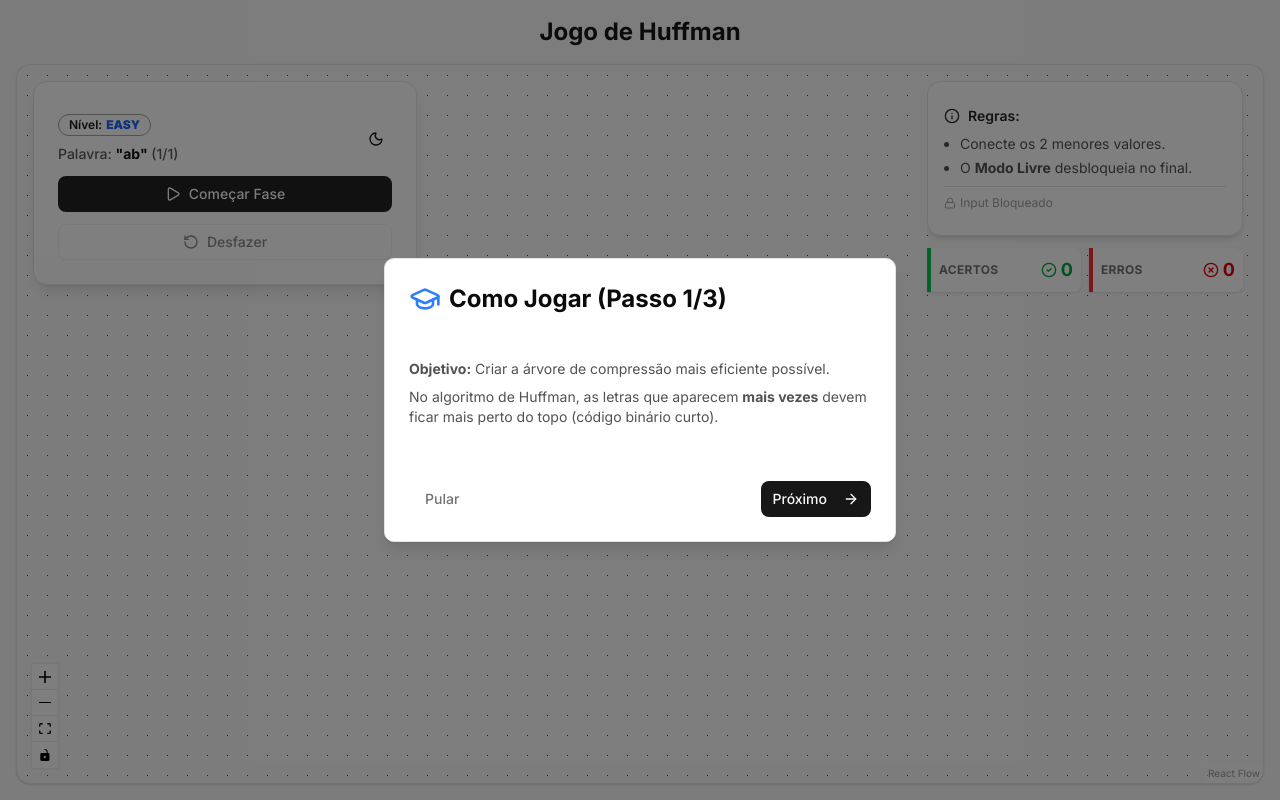
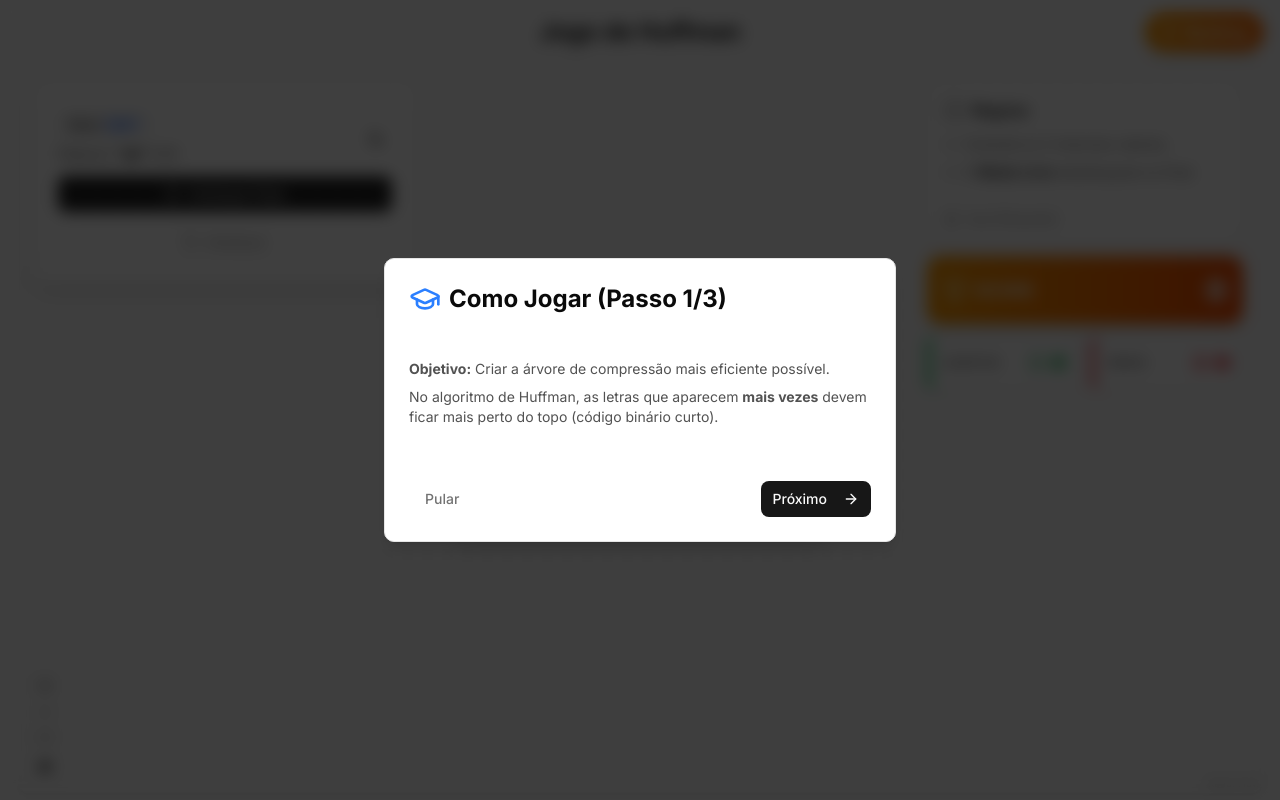
Before and after one commit to jaugustosf/HuffmanGameFRONT, a Next.js app: page / in a window 1280 px wide. Built offline with nearby package versions, Linux system fonts and the light colour scheme; no server answers.

Commit message:
feat: update game ui and add ranking modals

```diff
--- a/app/page.js
+++ b/app/page.js
@@ -5,13 +5,10 @@ import HuffmanBoard from "../components/HuffmanBoard";
 
 export default function Home() {
   return (
-    <main className="flex min-h-screen flex-col items-center pt-4 px-4 bg-neutral-50 dark:bg-[#1B1B1B] transition-colors duration-300">
-      {/* text-slate-... -> text-neutral-... */}
-      <h1 className="text-2xl font-bold mb-4 text-neutral-900 dark:text-neutral-100">
-        Jogo de Huffman
-      </h1>
-
-      <div className="w-full h-full">
+    // Removi o px-4 (margem lateral) e deixei o container livre
+    <main className="flex min-h-screen flex-col items-center pt-4 bg-neutral-50 dark:bg-[#1B1B1B] transition-colors duration-300">
+      {/* Removi o max-w-[1600px] para ele poder esticar infinitamente */}
+      <div className="w-full h-full flex-grow px-4 ">
         <HuffmanBoard />
       </div>
     </main>
--- a/components/HuffmanBoard.js
+++ b/components/HuffmanBoard.js
@@ -11,6 +11,9 @@ import { TutorialModal } from "@/components/game/TutorialModal";
 import { DeleteModal } from "@/components/game/DeleteModal";
 import { GameOverModal } from "@/components/game/GameOverModal";
 import { HuffmanTable } from "@/components/game/HuffmanTable";
+import { PlayerNameModal } from "@/components/game/Modals/PlayerNameModal";
+import { Trophy } from "lucide-react";
+import { LeaderboardModal } from "@/components/game/Modals/LeaderboardModal";
 
 const HuffmanBoard = () => {
   const { theme, setTheme, resolvedTheme } = useTheme();
@@ -25,7 +28,23 @@ const HuffmanBoard = () => {
   if (!mounted) return null;
 
   return (
-    <div className="w-full h-[90vh] border border-neutral-200 dark:border-neutral-800 rounded-xl shadow-sm relative bg-neutral-50 dark:bg-[#1B1B1B] overflow-hidden">
+    <div className="w-full h-full flex flex-col gap-4">
+      {/* === CABEÇALHO (Título centralizado + Botão na direita) === */}
+      <div className="relative w-full flex items-center justify-center shrink-0">
+        <h1 className="text-2xl font-bold text-neutral-900 dark:text-neutral-100 m-0">
+          Jogo de Huffman
+        </h1>
+
+        <button
+          onClick={() => game.setShowLeaderboard(true)}
+          className="absolute right-0 flex items-center justify-center gap-2 bg-gradient-to-r from-amber-500 to-orange-500 hover:from-amber-600 hover:to-orange-600 text-white px-4 py-2 rounded-full font-bold transition-all shadow-md hover:shadow-lg hover:-translate-y-0.5"
+        >
+          <Trophy className="w-4 h-4" /> Ranking
+        </button>
+      </div>
+
+      {/* === SEU TABULEIRO ORIGINAL === */}
+      <div className="w-full h-[91.2vh] border border-neutral-200 dark:border-neutral-800 rounded-xl shadow-sm relative bg-neutral-50 dark:bg-[#1B1B1B] overflow-hidden">
         <GameControls
           gameMode={game.gameMode}
           levelName={LEVEL_ORDER[game.currentLevelDiff]}
@@ -51,6 +70,7 @@ const HuffmanBoard = () => {
             gameMode={game.gameMode}
             successCount={game.successCount}
             errorCount={game.errorCount}
+            score={game.score} // <--- Essa linha é OBRIGATÓRIA para o número mudar na tela
           />
 
           <div
@@ -106,6 +126,17 @@ const HuffmanBoard = () => {
           onRestart={game.restartCampaign}
           onGoToFreeMode={game.finishCampaignGoToFree}
         />
+
+        <PlayerNameModal
+          open={game.showNameModal}
+          onSave={game.handleSaveName}
+        />
+
+        <LeaderboardModal
+          open={game.showLeaderboard}
+          onClose={() => game.setShowLeaderboard(false)}
+        />
+      </div>
     </div>
   );
 };
--- a/components/game/GameInfo.js
+++ b/components/game/GameInfo.js
@@ -1,49 +1,76 @@
 import React from "react";
-import { Info, CheckCircle2, XCircle, Trophy, Lock } from "lucide-react";
-import { Card, CardContent } from "@/components/ui/card";
+import {
+  CheckCircle2,
+  XCircle,
+  Lock,
+  Unlock,
+  Trophy,
+  Info,
+} from "lucide-react";
 
-export const GameInfo = ({ gameMode, successCount, errorCount }) => {
+export const GameInfo = ({ gameMode, successCount, errorCount, score = 0 }) => {
   return (
-    <div className="flex flex-col gap-3 w-full">
-      <Card className="shadow-md bg-white/90 backdrop-blur dark:bg-neutral-800/90 dark:border-neutral-700">
-        <CardContent className="px-4 py-3 text-sm pt-0 pb-0 text-neutral-600 dark:text-neutral-300 space-y-2">
-          <p className="font-semibold flex items-center gap-2 text-neutral-800 dark:text-neutral-100">
-            <Info className="w-4 h-4" /> Regras:
-          </p>
-          <ul className="list-disc pl-4 space-y-1">
-            <li>Conecte os 2 menores valores.</li>
-            <li>
-              O <strong>Modo Livre</strong> desbloqueia no final.
-            </li>
-          </ul>
-          {gameMode === "free" && (
-            <div className="mt-2 pt-2 border-t border-neutral-200 dark:border-neutral-700 text-xs text-purple-500 font-bold flex items-center gap-1">
-              <Trophy className="w-3 h-3" /> Modo Mestre Ativo
-            </div>
+    <div className="flex flex-col gap-3">
+      {/* 1. REGRAS BÁSICAS */}
+      <div className="bg-white dark:bg-[#1B1B1B] border border-neutral-200 dark:border-neutral-800 rounded-xl p-4 shadow-sm">
+        <div className="flex items-center gap-2 mb-3">
+          <Info className="w-5 h-5 text-neutral-500" />
+          <h3 className="font-bold text-neutral-800 dark:text-neutral-200">
+            Regras:
+          </h3>
+        </div>
+        <ul className="text-sm text-neutral-600 dark:text-neutral-400 space-y-2 mb-4 list-disc pl-5">
+          <li>Conecte os 2 menores valores.</li>
+          <li>
+            O{" "}
+            <strong className="text-neutral-800 dark:text-neutral-200">
+              Modo Livre
+            </strong>{" "}
+            desbloqueia no final.
+          </li>
+        </ul>
+
+        <div className="pt-3 border-t border-neutral-200 dark:border-neutral-800 flex items-center gap-2 text-xs text-neutral-500">
+          {gameMode === "free" ? (
+            <>
+              <Unlock className="w-3.5 h-3.5" /> Input Liberado
+            </>
+          ) : (
+            <>
+              <Lock className="w-3.5 h-3.5" /> Input Bloqueado
+            </>
           )}
-          {gameMode === "campaign" && (
-            <div className="mt-2 pt-2 border-t border-neutral-200 dark:border-neutral-700 text-xs text-neutral-400 flex items-center gap-1">
-              <Lock className="w-3 h-3" /> Input Bloqueado
-            </div>
-          )}
-        </CardContent>
-      </Card>
+        </div>
+      </div>
 
-      <div className="flex gap-2 w-full">
-        <div className="flex-1 bg-white/90 dark:bg-neutral-800/90 backdrop-blur border-l-4 border-green-500 rounded-r-md shadow-sm p-2 flex items-center justify-between">
-          <span className="text-xs font-bold text-neutral-500 uppercase tracking-wide">
-            Acertos
+      {/* 2. NOVO: PLACAR DE PONTOS (SCORE) */}
+      <div className="bg-gradient-to-r from-amber-500 to-orange-600 rounded-xl p-4 shadow-md text-white flex items-center justify-between transform transition-all hover:scale-[1.02]">
+        <div className="flex items-center gap-2">
+          <Trophy className="w-6 h-6 text-amber-100" />
+          <span className="font-black tracking-wider opacity-90">SCORE</span>
+        </div>
+        <span className="text-3xl font-black drop-shadow-md">{score}</span>
+      </div>
+
+      {/* 3. ACERTOS E ERROS */}
+      <div className="grid grid-cols-2 gap-3">
+        <div className="bg-white dark:bg-[#1B1B1B] border-l-4 border-l-green-500 border border-neutral-200 dark:border-neutral-800 rounded-lg p-3 flex items-center justify-between shadow-sm">
+          <span className="text-xs font-bold text-neutral-500 dark:text-neutral-400">
+            ACERTOS
           </span>
-          <div className="flex items-center text-green-600 dark:text-green-400 font-bold text-lg">
-            <CheckCircle2 className="w-4 h-4 mr-1" /> {successCount}
+          <div className="flex items-center gap-1.5 text-green-600 dark:text-green-500">
+            <CheckCircle2 className="w-4.5 h-4.5" />
+            <span className="text-xl font-black">{successCount}</span>
           </div>
         </div>
-        <div className="flex-1 bg-white/90 dark:bg-neutral-800/90 backdrop-blur border-l-4 border-red-500 rounded-r-md shadow-sm p-2 flex items-center justify-between">
-          <span className="text-xs font-bold text-neutral-500 uppercase tracking-wide">
-            Erros
+
+        <div className="bg-white dark:bg-[#1B1B1B] border-l-4 border-l-red-500 border border-neutral-200 dark:border-neutral-800 rounded-lg p-3 flex items-center justify-between shadow-sm">
+          <span className="text-xs font-bold text-neutral-500 dark:text-neutral-400">
+            ERROS
           </span>
-          <div className="flex items-center text-red-600 dark:text-red-400 font-bold text-lg">
-            <XCircle className="w-4 h-4 mr-1" /> {errorCount}
+          <div className="flex items-center gap-1.5 text-red-600 dark:text-red-500">
+            <XCircle className="w-4.5 h-4.5" />
+            <span className="text-xl font-black">{errorCount}</span>
           </div>
         </div>
       </div>
--- /dev/null
+++ b/components/game/Modals/LeaderboardModal.js
@@ -0,0 +1,91 @@
+import React, { useState, useEffect } from "react";
+import { Trophy, X, Medal, Loader2 } from "lucide-react";
+
+export const LeaderboardModal = ({ open, onClose }) => {
+  const [ranking, setRanking] = useState([]);
+  const [loading, setLoading] = useState(false);
+
+  // Toda vez que o modal abrir, ele busca os dados fresquinhos na sua API
+  useEffect(() => {
+    if (open) {
+      setLoading(true);
+      fetch("/api/ranking")
+        .then((res) => res.json())
+        .then((data) => {
+          setRanking(data.ranking || []);
+          setLoading(false);
+        })
+        .catch((err) => {
+          console.error("Erro ao carregar ranking:", err);
+          setLoading(false);
+        });
+    }
+  }, [open]);
+
+  if (!open) return null;
+
+  return (
+    <div className="fixed inset-0 z-50 flex items-center justify-center bg-black/60 backdrop-blur-sm p-4">
+      <div className="bg-white dark:bg-neutral-900 border border-neutral-200 dark:border-neutral-800 rounded-2xl shadow-2xl w-full max-w-md overflow-hidden animate-in fade-in zoom-in duration-200 flex flex-col max-h-[90vh]">
+        {/* CABEÇALHO */}
+        <div className="bg-gradient-to-r from-amber-500 to-orange-500 p-4 flex items-center justify-between shrink-0">
+          <div className="flex items-center gap-2 text-white">
+            <Trophy className="w-6 h-6" />
+            <h2 className="text-xl font-black uppercase tracking-wider">
+              Top 10 Jogadores
+            </h2>
+          </div>
+          <button
+            onClick={onClose}
+            className="text-white/80 hover:text-white transition-colors"
+          >
+            <X className="w-6 h-6" />
+          </button>
+        </div>
+
+        {/* LISTA DO RANKING */}
+        <div className="p-4 overflow-y-auto custom-scrollbar">
+          {loading ? (
+            <div className="flex justify-center py-8">
+              <Loader2 className="w-8 h-8 text-amber-500 animate-spin" />
+            </div>
+          ) : ranking.length === 0 ? (
+            <div className="text-center py-8 text-neutral-500">
+              Ninguém pontuou ainda. Jogue e seja o primeiro!
+            </div>
+          ) : (
+            <div className="flex flex-col gap-2">
+              {ranking.map((player, index) => (
+                <div
+                  key={index}
+                  className="flex items-center justify-between p-3 rounded-lg bg-neutral-50 dark:bg-neutral-800/50 border border-neutral-100 dark:border-neutral-800"
+                >
+                  <div className="flex items-center gap-3">
+                    {index === 0 ? (
+                      <Medal className="w-6 h-6 text-yellow-500" />
+                    ) : index === 1 ? (
+                      <Medal className="w-6 h-6 text-gray-400" />
+                    ) : index === 2 ? (
+                      <Medal className="w-6 h-6 text-amber-700" />
+                    ) : (
+                      <span className="w-6 text-center font-bold text-neutral-400">
+                        #{index + 1}
+                      </span>
+                    )}
+
+                    <span className="font-bold text-neutral-800 dark:text-neutral-200">
+                      {player.name}
+                    </span>
+                  </div>
+                  <div className="font-black text-amber-600 dark:text-amber-500">
+                    {player.score} pts
+                  </div>
+                </div>
+              ))}
+            </div>
+          )}
+        </div>
+      </div>
+    </div>
+  );
+};
--- /dev/null
+++ b/components/game/Modals/PlayerNameModal.js
@@ -0,0 +1,54 @@
+import React, { useState } from "react";
+import { User } from "lucide-react";
+
+export const PlayerNameModal = ({ open, onSave }) => {
+  const [name, setName] = useState("");
+
+  if (!open) return null;
+
+  const handleSubmit = (e) => {
+    e.preventDefault();
+    if (name.trim().length >= 3) {
+      onSave(name.trim());
+    }
+  };
+
+  return (
+    <div className="fixed inset-0 z-50 flex items-center justify-center bg-black/50 backdrop-blur-sm">
+      <div className="bg-white dark:bg-neutral-900 border border-neutral-200 dark:border-neutral-800 p-6 rounded-xl shadow-xl w-full max-w-sm mx-4 transform transition-all animate-in fade-in zoom-in duration-200">
+        <div className="flex items-center gap-3 mb-4">
+          <div className="p-2 bg-amber-100 dark:bg-amber-900/30 text-amber-600 dark:text-amber-400 rounded-full">
+            <User className="w-6 h-6" />
+          </div>
+          <h2 className="text-xl font-bold text-neutral-800 dark:text-neutral-100">
+            Identifique-se!
+          </h2>
+        </div>
+
+        <p className="text-sm text-neutral-600 dark:text-neutral-400 mb-5">
+          Como devemos te chamar no Placar Global de líderes?
+        </p>
+
+        <form onSubmit={handleSubmit} className="space-y-4">
+          <input
+            type="text"
+            value={name}
+            onChange={(e) => setName(e.target.value)}
+            placeholder="Seu nome ou apelido..."
+            className="w-full px-4 py-2 border border-neutral-300 dark:border-neutral-700 rounded-lg bg-neutral-50 dark:bg-neutral-950 text-neutral-900 dark:text-neutral-100 focus:ring-2 focus:ring-amber-500 outline-none transition-all"
+            autoFocus
+            maxLength={15}
+          />
+
+          <button
+            type="submit"
+            disabled={name.trim().length < 3}
+            className="w-full bg-amber-500 hover:bg-amber-600 disabled:opacity-50 disabled:cursor-not-allowed text-white font-bold py-2 px-4 rounded-lg transition-colors"
+          >
+            Salvar e Continuar
+          </button>
+        </form>
+      </div>
+    </div>
+  );
+};
```
Lines whose indentation alone changed are shown as unchanged.
